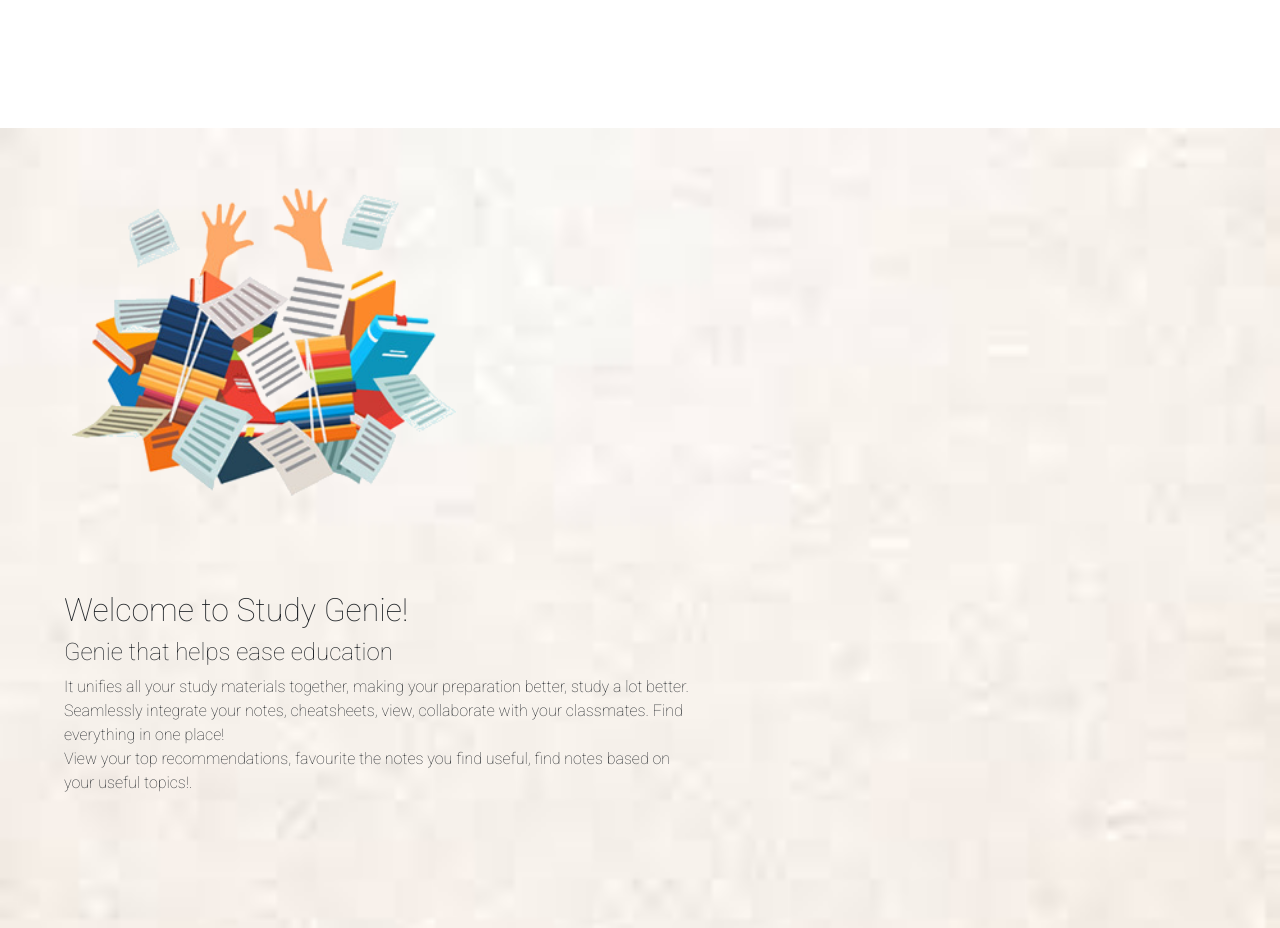
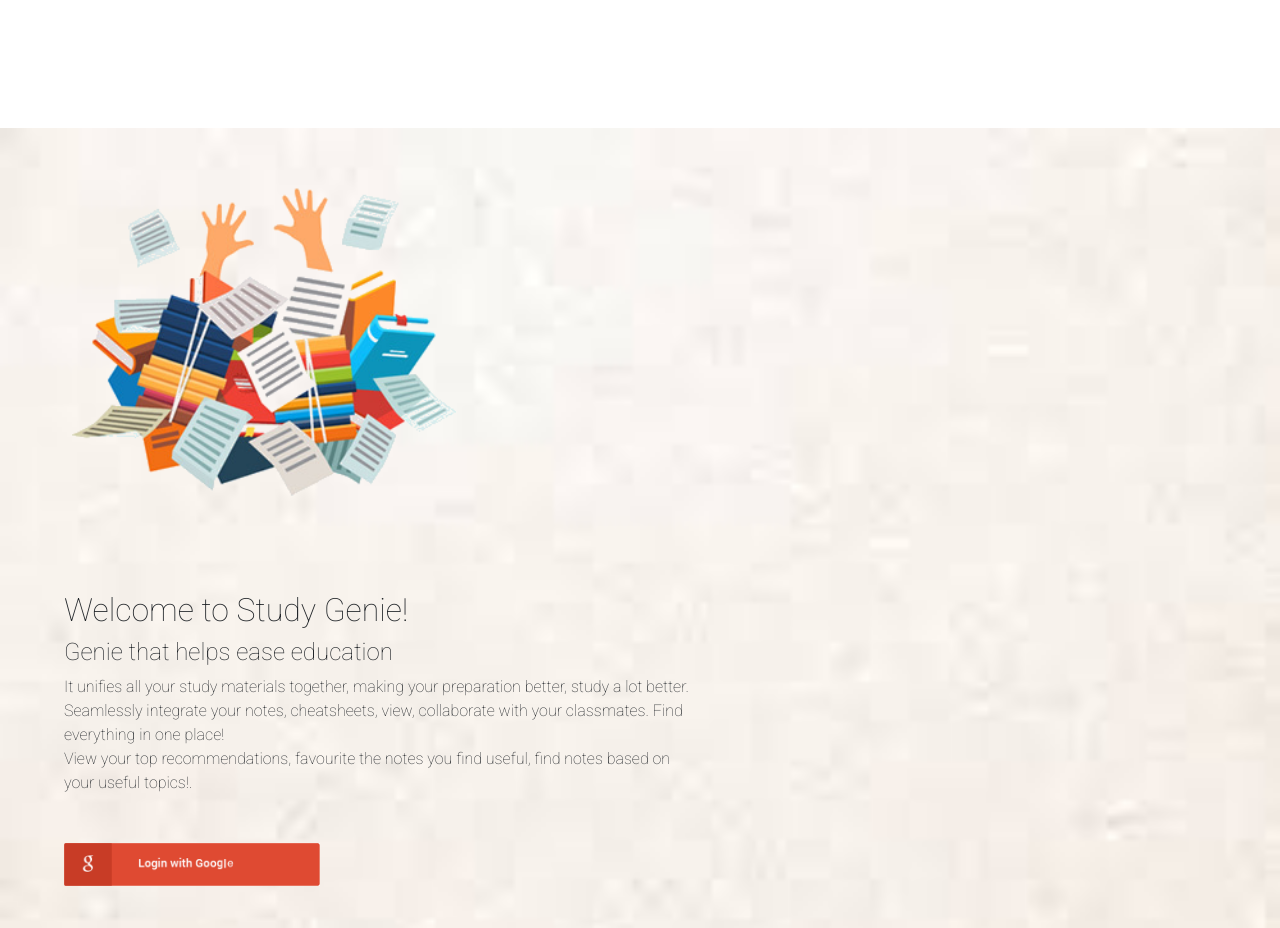
Before and after one commit to dharmingd/Study-Genie---Adaptive-Web, a React (Create React App) app in the folder client/: page / in a window 1280 px wide. Built offline with nearby package versions, Linux system fonts and the light colour scheme; no server answers.

Commit message:
Implemented Landingpage

```diff
--- a/client/src/Components/LandingPage/landingPage.js
+++ b/client/src/Components/LandingPage/landingPage.js
@@ -1,29 +1,36 @@
 import React, { Component } from "react";
 import image from "../../study.png";
+import signin from '../../signIn.png';
+import {NavLink} from 'react-router-dom';
 import "./landingPage.css";
 
 class LandingPage extends Component {
   render() {
       return (
-      <div class="page">
+          <div className="page">
               <div className="left">
-          <img src={image} className="img" />
+                  <img src={image} className="img"/>
               </div>
               <div className="right">
                   <h2> Welcome to Study Genie!</h2>
                   <h4>Genie that helps ease education</h4>
                   <div>
-            It unifies all your study materials together, making your
-            preparation better, study a lot better. Seamlessly integrate your
-            notes, cheatsheets, view, collaborate with your classmates. Find
-            everything in one place!
+                      It unifies all your study materials together, making your preparation
+                      better, study a lot better. Seamlessly integrate your notes, cheatsheets,
+                      view, collaborate with your classmates. Find everything in one place!
                   </div>
                   <div>
                       View your top recommendations, favourite the notes you find useful,
                       find notes based on your useful topics!.
                   </div>
+                  <br/><br/>
+                  <div>
+                      <a href="/auth/google"><img src={signin} className="signIn"/></a>
                   </div>
               </div>
+
+          </div>
+
       );
   }
 }
```
Lines whose indentation alone changed are shown as unchanged.
